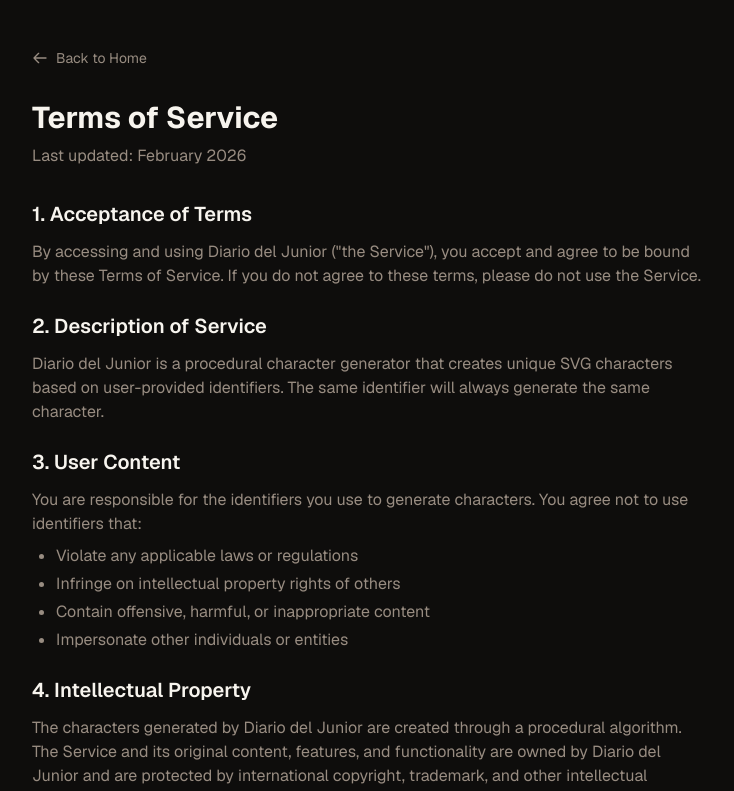
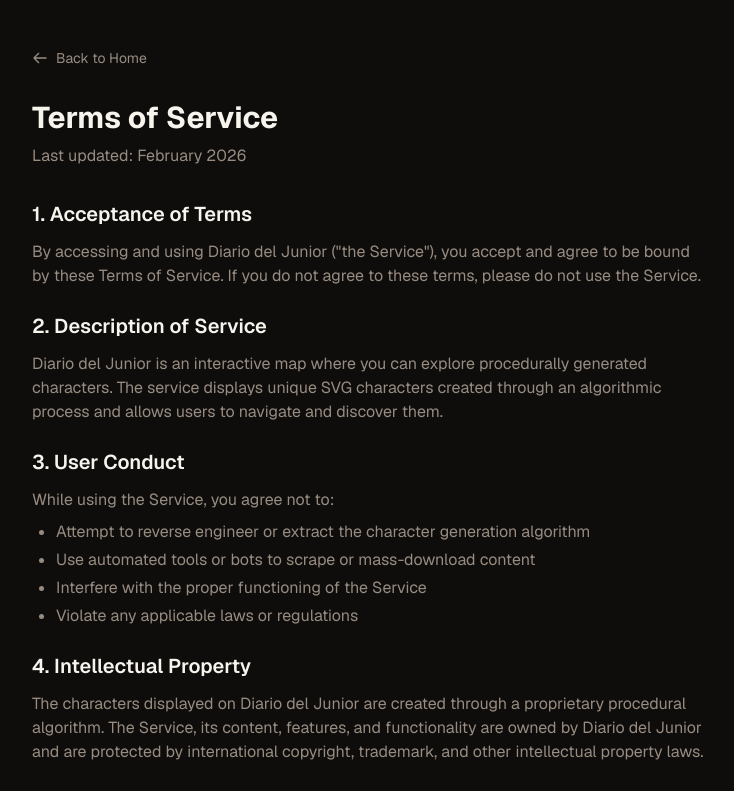
Before and after one commit to enac21/diariodeljunior, a Next.js app: page /terms in a window 1280 px wide. Shown: the top 791 px of the page, without its empty margins (272-1006 px from the left). Built offline with nearby package versions, Linux system fonts and the light colour scheme.

Commit message:
docs: update terms and privacy to reflect view-only service (no user-generated content)

```diff
--- a/app/privacy/page.tsx
+++ b/app/privacy/page.tsx
@@ -23,7 +23,6 @@
             <h2 className="text-xl font-semibold text-foreground mb-3">1. Information We Collect</h2>
             <p>Diario del Junior collects minimal information necessary to provide our service:</p>
             <ul className="list-disc pl-6 mt-2 space-y-1">
-              <li><strong>Character Data:</strong> Usernames/identifiers used to generate characters are stored in our database.</li>
               <li><strong>Usage Data:</strong> We may collect anonymous usage statistics to improve our service.</li>
               <li><strong>Technical Data:</strong> IP addresses and browser information may be logged for security purposes.</li>
             </ul>
@@ -33,8 +32,7 @@
             <h2 className="text-xl font-semibold text-foreground mb-3">2. How We Use Your Information</h2>
             <p>We use the collected information to:</p>
             <ul className="list-disc pl-6 mt-2 space-y-1">
-              <li>Generate and display procedural characters</li>
-              <li>Maintain the character gallery</li>
+              <li>Display and maintain the character map and gallery</li>
               <li>Improve and optimize our service</li>
               <li>Protect against abuse and ensure security</li>
             </ul>
@@ -42,7 +40,7 @@
 
           <section>
             <h2 className="text-xl font-semibold text-foreground mb-3">3. Data Storage</h2>
-            <p>Generated characters and their associated identifiers are stored securely in our database. We implement appropriate security measures to protect your data from unauthorized access or disclosure.</p>
+            <p>Character data is generated and stored securely in our database. We implement appropriate security measures to protect data from unauthorized access or disclosure.</p>
           </section>
 
           <section>
@@ -57,15 +55,15 @@
 
           <section>
             <h2 className="text-xl font-semibold text-foreground mb-3">6. Data Retention</h2>
-            <p>Characters generated through our service are stored indefinitely unless removed at our discretion or upon request. We may remove content that violates our Terms of Service.</p>
+            <p>Character data is stored indefinitely unless removed at our discretion. We may remove content that violates our Terms of Service.</p>
           </section>
 
           <section>
             <h2 className="text-xl font-semibold text-foreground mb-3">7. Your Rights</h2>
             <p>You have the right to:</p>
             <ul className="list-disc pl-6 mt-2 space-y-1">
-              <li>Access information about data we hold about you</li>
-              <li>Request deletion of your data</li>
+              <li>Access information about data we hold</li>
+              <li>Request deletion of your personal data</li>
               <li>Object to processing of your personal data</li>
             </ul>
             <p className="mt-2">To exercise these rights, please contact us through our social media channels.</p>
--- a/app/terms/page.tsx
+++ b/app/terms/page.tsx
@@ -26,23 +26,23 @@
 
           <section>
             <h2 className="text-xl font-semibold text-foreground mb-3">2. Description of Service</h2>
-            <p>Diario del Junior is a procedural character generator that creates unique SVG characters based on user-provided identifiers. The same identifier will always generate the same character.</p>
+            <p>Diario del Junior is an interactive map where you can explore procedurally generated characters. The service displays unique SVG characters created through an algorithmic process and allows users to navigate and discover them.</p>
           </section>
 
           <section>
-            <h2 className="text-xl font-semibold text-foreground mb-3">3. User Content</h2>
-            <p>You are responsible for the identifiers you use to generate characters. You agree not to use identifiers that:</p>
+            <h2 className="text-xl font-semibold text-foreground mb-3">3. User Conduct</h2>
+            <p>While using the Service, you agree not to:</p>
             <ul className="list-disc pl-6 mt-2 space-y-1">
+              <li>Attempt to reverse engineer or extract the character generation algorithm</li>
+              <li>Use automated tools or bots to scrape or mass-download content</li>
+              <li>Interfere with the proper functioning of the Service</li>
               <li>Violate any applicable laws or regulations</li>
-              <li>Infringe on intellectual property rights of others</li>
-              <li>Contain offensive, harmful, or inappropriate content</li>
-              <li>Impersonate other individuals or entities</li>
             </ul>
           </section>
 
           <section>
             <h2 className="text-xl font-semibold text-foreground mb-3">4. Intellectual Property</h2>
-            <p>The characters generated by Diario del Junior are created through a procedural algorithm. The Service and its original content, features, and functionality are owned by Diario del Junior and are protected by international copyright, trademark, and other intellectual property laws.</p>
+            <p>The characters displayed on Diario del Junior are created through a proprietary procedural algorithm. The Service, its content, features, and functionality are owned by Diario del Junior and are protected by international copyright, trademark, and other intellectual property laws.</p>
           </section>
 
           <section>
```
